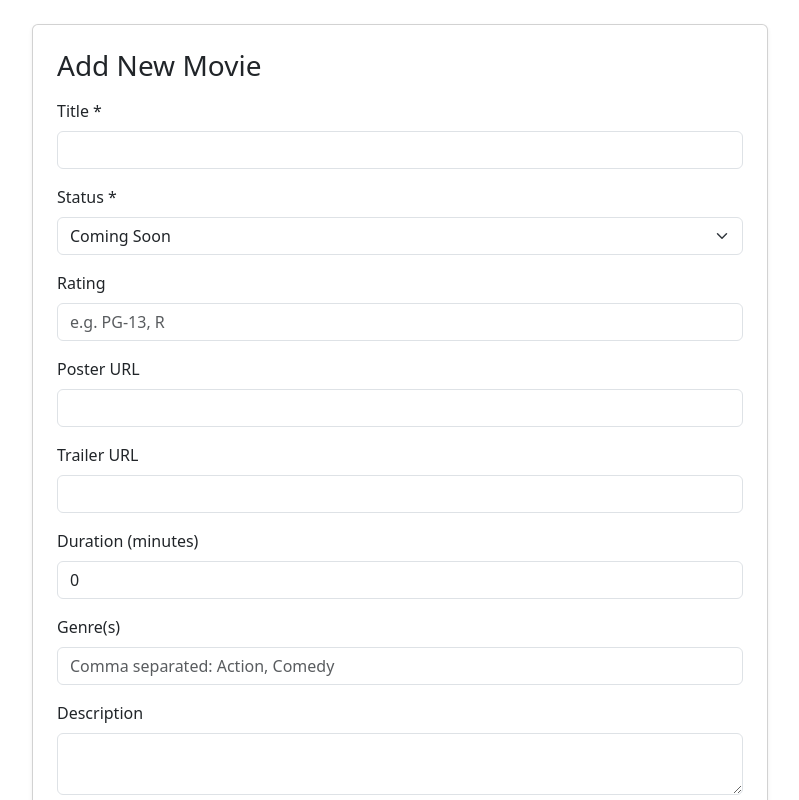
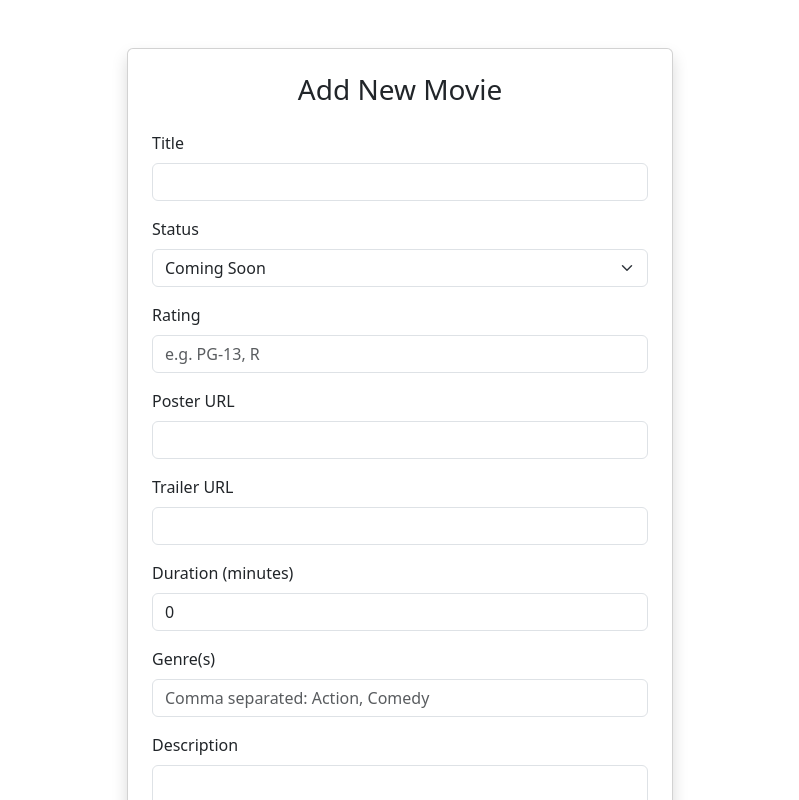
Before and after one commit to alecreates/Cinema-E-Booking-System, a Next.js app: page /AdminMenu/AdminAddMovies in a window 1280 px wide. Shown: the top 800 px of the page, without its empty margins (240-1039 px from the left). Built offline with nearby package versions, Linux system fonts and the light colour scheme; no server answers.

Commit message:
styling changes to the AdminAddMovies page

```diff
--- a/app/AdminMenu/AdminAddMovies/page.tsx
+++ b/app/AdminMenu/AdminAddMovies/page.tsx
@@ -35,7 +35,7 @@ const AdminAddMovies = () => {
     setSuccessMsg("");
     setErrorMsg("");
 
-    // Convert genre string to array
+        // Convert genre string to array
     const movieData = {
       ...formData,
       genre: formData.genre.split(",").map((g) => g.trim()),
@@ -78,11 +78,11 @@ const AdminAddMovies = () => {
   };
 
   return (
-    <Container className="py-4">
+    <Container className="mt-5">
       <Row className="justify-content-center">
-        <Col xs={12} md={8}>
-          <Card className="p-4 shadow-sm">
-            <h3 className="mb-3">Add New Movie</h3>
+        <Col md={6}>
+          <Card className="p-4 shadow">
+            <h3 className="mb-4 text-center">Add New Movie</h3>
 
             {successMsg && <Alert variant="success">{successMsg}</Alert>}
             {errorMsg && <Alert variant="danger">{errorMsg}</Alert>}
@@ -90,7 +90,7 @@ const AdminAddMovies = () => {
             <Form onSubmit={handleSubmit}>
 
               <Form.Group className="mb-3">
-                <Form.Label>Title *</Form.Label>
+                <Form.Label>Title</Form.Label>
                 <Form.Control
                   type="text"
                   name="title"
@@ -101,7 +101,7 @@ const AdminAddMovies = () => {
               </Form.Group>
 
               <Form.Group className="mb-3">
-                <Form.Label>Status *</Form.Label>
+                <Form.Label>Status</Form.Label>
                 <Form.Select name="status" value={formData.status} onChange={handleChange} required>
                   <option value="coming_soon">Coming Soon</option>
                   <option value="now_showing">Now Showing</option>
@@ -212,7 +212,7 @@ const AdminAddMovies = () => {
                 />
               </Form.Group>
 
-              <Button type="submit" variant="primary">
+              <Button type="submit" variant="primary" className="w-100">
                 Add Movie
               </Button>
             </Form>
```
